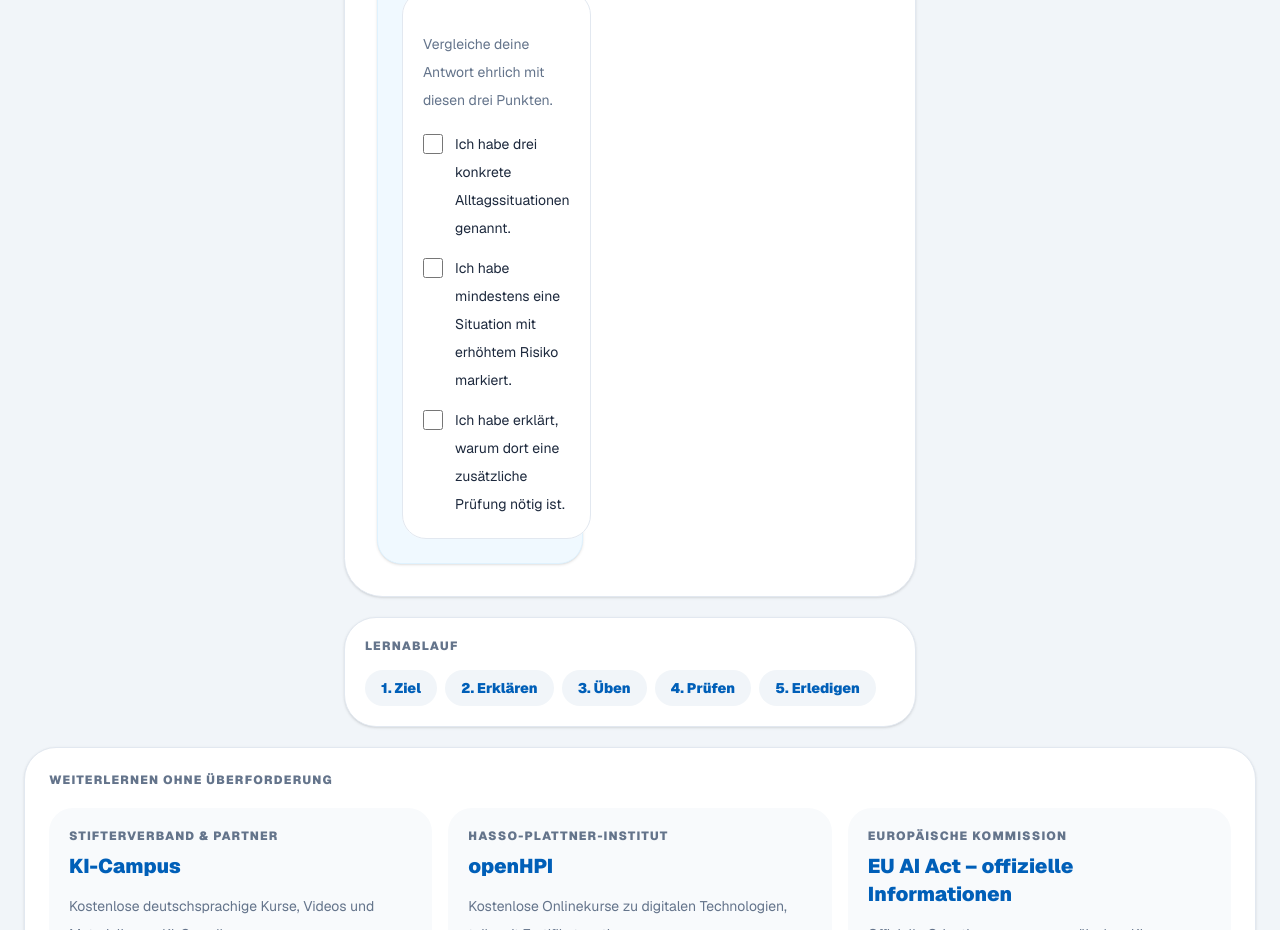
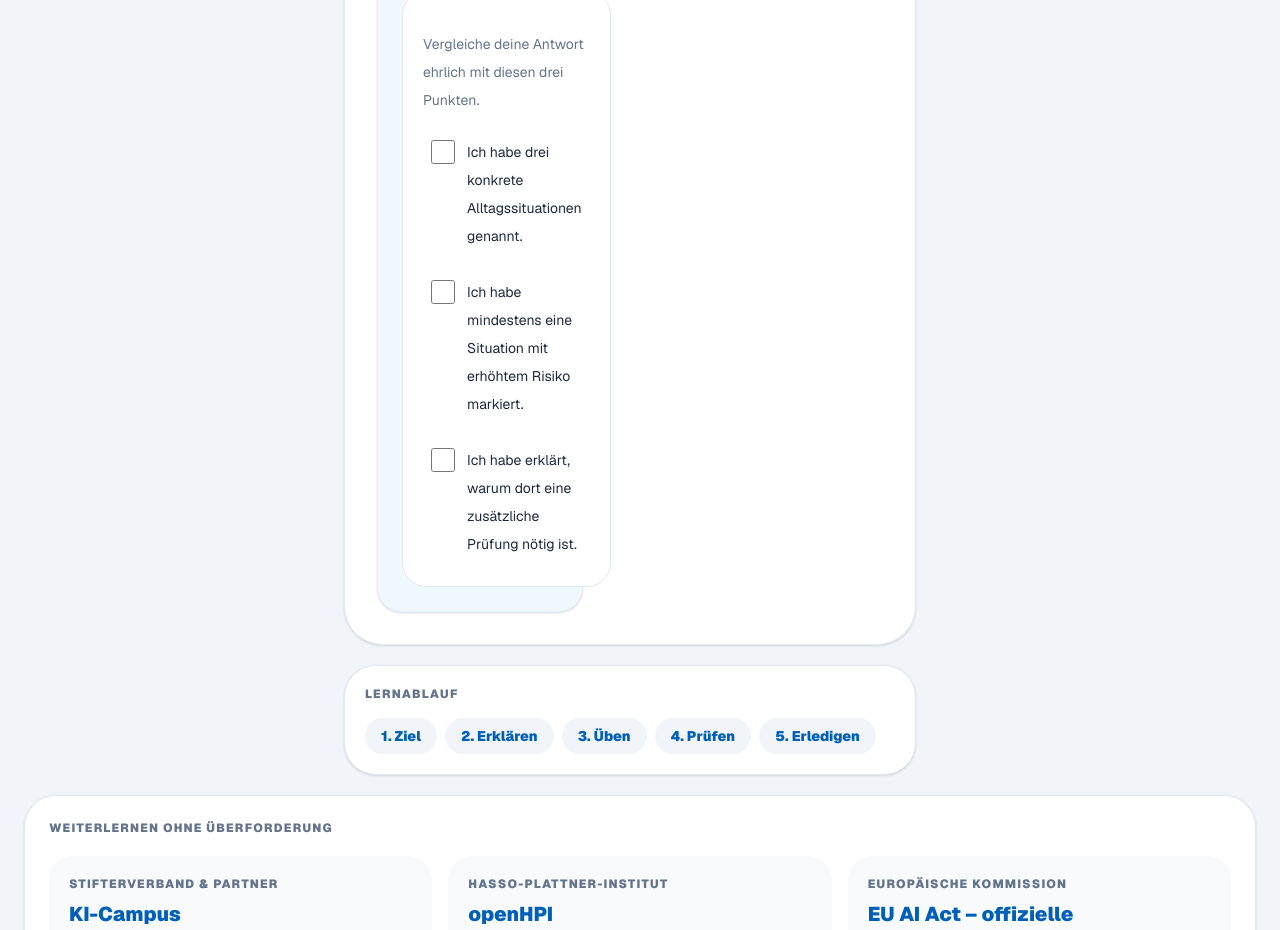
Before and after one commit to smartlivingberlin/ki-lernportal-nim, a Next.js app in the folder apps/web/: page / in a window 1280 px wide. Shown: the part 6300-7230 px from the top of the page. Built offline with nearby package versions, Linux system fonts and the light colour scheme.

Commit message:
fix: enlarge practice self-check targets

```diff
--- a/apps/web/src/components/learning/LessonPracticePanel.tsx
+++ b/apps/web/src/components/learning/LessonPracticePanel.tsx
@@ -187,23 +187,19 @@ export function LessonPracticePanel({
               `lesson-${lessonId}-self-check-${index + 1}`;
 
             return (
-              <div
+              <label
                 key={item}
-                className="flex items-start gap-3"
+                htmlFor={checkboxId}
+                className="flex min-h-11 cursor-pointer items-start gap-3 rounded-xl px-2 py-2 text-sm leading-7 text-slate-800 hover:bg-slate-50"
               >
                 <input
                   id={checkboxId}
                   type="checkbox"
-                  className="mt-1 h-5 w-5 shrink-0 rounded border-slate-300 text-nim-primary focus:ring-nim-primary"
+                  className="mt-0.5 h-6 w-6 shrink-0 rounded border-slate-300 text-nim-primary focus:ring-nim-primary"
                 />
 
-                <label
-                  htmlFor={checkboxId}
-                  className="text-sm leading-7 text-slate-800"
-                >
-                  {item}
-                </label>
-              </div>
+                <span>{item}</span>
+              </label>
             );
           })}
         </div>
```
